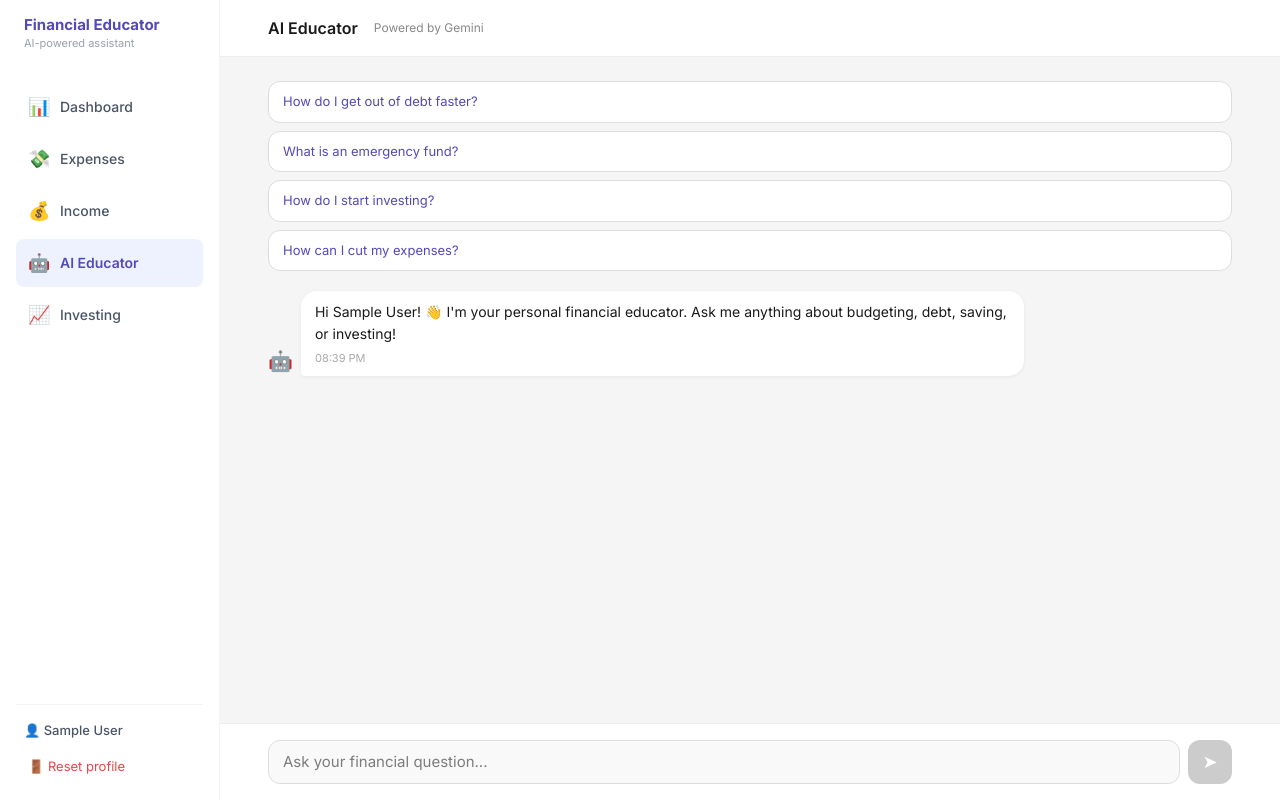
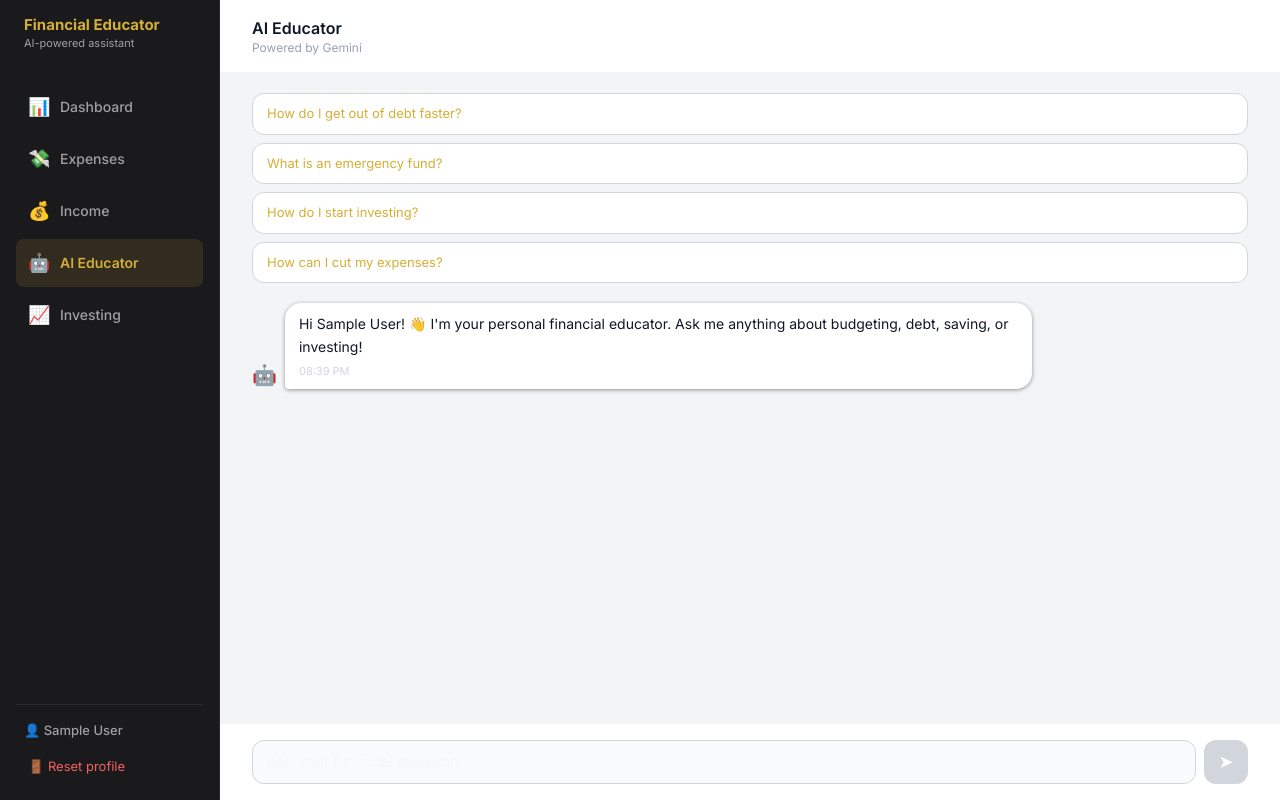
Before and after one commit to gabrielhsmarques/solutionai, a React (Vite) app: page /chat in a window 1280 px wide. Built offline with nearby package versions, Linux system fonts and the light colour scheme; no server answers; sample sign-in values are in the browser's storage.

Commit message:
feat: apply dark gold theme to navbar

```diff
--- a/src/components/ChatMessage.jsx
+++ b/src/components/ChatMessage.jsx
@@ -1,78 +1,28 @@
-// This component renders a single chat message.
-// It changes its appearance based on whether
-// the message was sent by the user or the AI.
 export default function ChatMessage({ message }) {
   const isUser = message.role === 'user'
 
   return (
-    <div style={{
-      ...styles.wrapper,
-      justifyContent: isUser ? 'flex-end' : 'flex-start'
-    }}>
-      {/* AI avatar — only shown for AI messages */}
+    <div className={`flex items-end gap-2 mb-3 ${isUser ? 'justify-end' : 'justify-start'}`}>
+
       {!isUser && (
-        <div style={styles.avatar}>🤖</div>
+        <div className="text-xl flex-shrink-0">🤖</div>
       )}
 
-      <div style={{
-        ...styles.bubble,
-        ...(isUser ? styles.userBubble : styles.aiBubble)
-      }}>
-        <p style={{
-          ...styles.text,
-          color: isUser ? '#fff' : '#1a1a1a'
-        }}>
+      <div className={`
+        max-w-[75%] px-3.5 py-2.5 rounded-2xl shadow-card
+        ${isUser ? 'bg-primary rounded-br-sm' : 'bg-white rounded-bl-sm'}
+      `}>
+        <p className={`text-sm leading-relaxed m-0 ${isUser ? 'text-white' : 'text-gray-900'}`}>
           {message.content}
         </p>
-        <p style={{
-          ...styles.time,
-          color: isUser ? 'rgba(255,255,255,0.6)' : '#aaa',
-          textAlign: isUser ? 'right' : 'left'
-        }}>
+        <p className={`text-[11px] mt-1 ${isUser ? 'text-white/60 text-right' : 'text-gray-300 text-left'}`}>
           {message.time}
         </p>
       </div>
 
-      {/* User avatar — only shown for user messages */}
       {isUser && (
-        <div style={styles.avatar}>👤</div>
+        <div className="text-xl flex-shrink-0">👤</div>
       )}
     </div>
   )
 }
-
-const styles = {
-  wrapper: {
-    display: 'flex',
-    alignItems: 'flex-end',
-    gap: '8px',
-    marginBottom: '12px'
-  },
-  avatar: {
-    fontSize: '20px',
-    flexShrink: 0
-  },
-  bubble: {
-    maxWidth: '75%',
-    padding: '10px 14px',
-    borderRadius: '16px',
-    boxShadow: '0 1px 4px rgba(0,0,0,0.06)'
-  },
-  userBubble: {
-    backgroundColor: '#534AB7',
-    borderBottomRightRadius: '4px'
-  },
-  aiBubble: {
-    backgroundColor: '#fff',
-    borderBottomLeftRadius: '4px'
-  },
-  text: {
-    fontSize: '14px',
-    lineHeight: '1.6',
-    margin: 0
-  },
-  time: {
-    fontSize: '11px',
-    marginTop: '4px'
-  }
-}
--- a/src/components/InvestingCard.jsx
+++ b/src/components/InvestingCard.jsx
@@ -1,57 +1,20 @@
-// This component renders a single educational content card.
-// It receives title, description, level and an emoji icon as props.
 export default function InvestingCard({ title, description, level, icon, levelColor }) {
   return (
-    <div style={styles.card}>
-      <div style={styles.header}>
-        <span style={styles.icon}>{icon}</span>
-        <span style={{
-          ...styles.levelBadge,
-          backgroundColor: levelColor + '20',
-          color: levelColor
-        }}>
+    <div className="bg-white rounded-xl p-5 mb-2.5 shadow-card">
+      <div className="flex justify-between items-center mb-2.5">
+        <span className="text-[28px]">{icon}</span>
+        <span
+          className="text-[11px] font-semibold px-2.5 py-1 rounded-full tracking-wide"
+          style={{
+            backgroundColor: levelColor + '20',
+            color: levelColor
+          }}
+        >
           {level}
         </span>
       </div>
-      <h3 style={styles.title}>{title}</h3>
-      <p style={styles.description}>{description}</p>
+      <h3 className="text-[15px] font-semibold text-gray-900 mb-1.5">{title}</h3>
+      <p className="text-[13px] text-gray-500 leading-relaxed">{description}</p>
     </div>
   )
 }
-
-const styles = {
-  card: {
-    backgroundColor: '#fff',
-    borderRadius: '12px',
-    padding: '1.25rem',
-    marginBottom: '10px',
-    boxShadow: '0 1px 4px rgba(0,0,0,0.06)'
-  },
-  header: {
-    display: 'flex',
-    justifyContent: 'space-between',
-    alignItems: 'center',
-    marginBottom: '10px'
-  },
-  icon: {
-    fontSize: '28px'
-  },
-  levelBadge: {
-    fontSize: '11px',
-    fontWeight: '600',
-    padding: '4px 10px',
-    borderRadius: '99px',
-    letterSpacing: '0.04em'
-  },
-  title: {
-    fontSize: '15px',
-    fontWeight: '600',
-    color: '#1a1a1a',
-    marginBottom: '6px'
-  },
-  description: {
-    fontSize: '13px',
-    color: '#666',
-    lineHeight: '1.6'
-  }
-}
--- a/src/components/Navbar.jsx
+++ b/src/components/Navbar.jsx
@@ -22,7 +22,7 @@ export default function Navbar() {
   return (
     <nav className="
       fixed top-0 left-0 h-screen w-[220px] z-50
-      bg-white border-r border-gray-100
+      bg-surface border-r border-border
       flex flex-col p-4
       max-md:w-full max-md:h-[60px] max-md:top-auto max-md:bottom-0
       max-md:flex-row max-md:items-center max-md:border-r-0 max-md:border-t
@@ -31,7 +31,7 @@ export default function Navbar() {
       {/* Logo — hidden on mobile */}
       <div className="text-[15px] font-bold text-primary mb-8 px-2 leading-tight max-md:hidden">
         Financial Educator
-        <span className="block text-[11px] font-normal text-gray-400 mt-0.5">
+        <span className="block text-[11px] font-normal text-text-muted mt-0.5">
           AI-powered assistant
         </span>
       </div>
@@ -50,7 +50,7 @@ export default function Navbar() {
                 max-md:flex-col max-md:items-center max-md:gap-0.5 max-md:px-2 max-md:py-1.5 max-md:text-[10px] max-md:w-auto
                 ${isActive
                   ? 'bg-primary-light text-primary font-semibold'
-                  : 'text-gray-600 hover:bg-primary-light hover:text-primary'
+                  : 'text-text-muted hover:bg-primary-light hover:text-primary'
                 }
               `}
             >
@@ -64,9 +64,9 @@ export default function Navbar() {
       </div>
 
       {/* Footer — hidden on mobile */}
-      <div className="border-t border-gray-100 pt-4 mt-4 max-md:hidden">
+      <div className="border-t border-border pt-4 mt-4 max-md:hidden">
         {profile && (
-          <p className="text-[13px] font-medium text-gray-600 px-2 mb-2">
+          <p className="text-[13px] font-medium text-text-muted px-2 mb-2">
             👤 {profile.name}
           </p>
         )}
--- a/src/index.css
+++ b/src/index.css
@@ -2,25 +2,33 @@
 @import "tailwindcss";
 
 @theme {
-  --color-primary: #534AB7;
-  --color-primary-light: #EEF2FF;
-  --color-primary-dark: #3d3690;
+  --color-primary: #D4AF37;
+  --color-primary-light: rgba(212, 175, 55, 0.12);
+  --color-primary-dark: #B8942E;
 
-  --color-success: #1D9E75;
-  --color-success-light: #f0faf6;
+  --color-success: #2ECC8F;
+  --color-success-light: rgba(46, 204, 143, 0.12);
 
-  --color-danger: #E24B4A;
-  --color-danger-light: #fff5f5;
+  --color-danger: #F0605F;
+  --color-danger-light: rgba(240, 96, 95, 0.12);
 
-  --color-warning: #BA7517;
-  --color-warning-light: #fffbeb;
+  --color-warning: #E0A93E;
+  --color-warning-light: rgba(224, 169, 62, 0.12);
 
-  --shadow-card: 0 1px 4px rgba(0, 0, 0, 0.06);
-  --shadow-modal: 0 8px 32px rgba(0, 0, 0, 0.12);
+  --color-bg: #0D0D0F;
+  --color-surface: #1A1A1D;
+  --color-border: #2A2A2E;
+  --color-text: #F5F5F0;
+  --color-text-muted: #A0A0A0;
+
+  --shadow-card: 0 1px 4px rgba(0, 0, 0, 0.4);
+  --shadow-modal: 0 8px 32px rgba(0, 0, 0, 0.6);
 }
 
 body {
   font-family: 'Inter', system-ui, sans-serif;
+  background-color: #0D0D0F;
+  color: #F5F5F0;
 }
 
 @keyframes bounce {
--- a/src/pages/Chat.jsx
+++ b/src/pages/Chat.jsx
@@ -8,8 +8,6 @@ export default function Chat() {
   const { profile } = useFinance()
   const navigate = useNavigate()
 
-  // messages stores the full conversation history
-  // We start with a welcome message from the AI
   const [messages, setMessages] = useState([
     {
       id: 1,
@@ -19,23 +17,14 @@ export default function Chat() {
     }
   ])
 
-  // Controls the input field value
   const [input, setInput] = useState('')
-
-  // Controls the loading state while waiting for Gemini
   const [loading, setLoading] = useState(false)
-
-  // This ref points to the bottom of the message list
-  // so we can auto-scroll when a new message arrives
   const bottomRef = useRef(null)
 
-  // Redirects to onboarding if there is no profile
   useEffect(() => {
     if (!profile) navigate('/')
   }, [profile, navigate])
 
-  // Auto-scrolls to the latest message every time
-  // the messages array changes
   useEffect(() => {
     bottomRef.current?.scrollIntoView({ behavior: 'smooth' })
   }, [messages])
@@ -48,10 +37,8 @@ export default function Chat() {
   }
 
   async function handleSend() {
-    // Prevents sending empty messages or sending while loading
     if (!input.trim() || loading) return
 
-    // Builds the user message object
     const userMessage = {
       id: Date.now(),
       role: 'user',
@@ -59,27 +46,20 @@ export default function Chat() {
       time: getCurrentTime()
     }
 
-    // Adds user message to the conversation
     setMessages(prev => [...prev, userMessage])
     setInput('')
     setLoading(true)
 
     try {
-      // Sends the question to Gemini along with the user profile
       const response = await askEducator(input.trim(), profile)
-
-      // Builds the AI response message object
       const aiMessage = {
         id: Date.now() + 1,
         role: 'ai',
         content: response,
         time: getCurrentTime()
       }
-
       setMessages(prev => [...prev, aiMessage])
     } catch (error) {
-      // Shows a fallback message if Gemini fails
-      console.error('Gemini chat error:', error)
       const errorMessage = {
         id: Date.now() + 1,
         role: 'ai',
@@ -92,7 +72,6 @@ export default function Chat() {
     }
   }
 
-  // Allows sending the message by pressing Enter
   function handleKeyDown(e) {
     if (e.key === 'Enter' && !e.shiftKey) {
       e.preventDefault()
@@ -100,7 +79,6 @@ export default function Chat() {
     }
   }
 
-  // Suggestion chips — quick questions the user can tap
   const suggestions = [
     'How do I get out of debt faster?',
     'What is an emergency fund?',
@@ -109,27 +87,24 @@ export default function Chat() {
   ]
 
   return (
-    <div style={styles.container}>
+    <div className="flex flex-col h-screen bg-gray-100">
 
-      {/* Fixed header */}
-      <div style={styles.header}>
-        <h1 style={styles.title}>AI Educator</h1>
-        <p style={styles.subtitle}>Powered by Gemini</p>
+      {/* Header */}
+      <div className="px-8 py-4 bg-white border-b border-gray-100 flex-shrink-0 max-md:px-4">
+        <h1 className="text-base font-semibold text-gray-900">AI Educator</h1>
+        <p className="text-xs text-gray-400">Powered by Gemini</p>
       </div>
 
-      {/* Scrollable message area */}
-      <div style={styles.messagesArea}>
+      {/* Scrollable messages area */}
+      <div className="flex-1 overflow-y-auto px-8 py-5 max-md:px-4">
 
-        {/* Suggestion chips — shown only at the start */}
         {messages.length === 1 && (
-          <div style={styles.suggestions}>
+          <div className="flex flex-col gap-2 mb-5">
             {suggestions.map(suggestion => (
               <button
                 key={suggestion}
-                style={styles.chip}
-                onClick={() => {
-                  setInput(suggestion)
-                }}
+                onClick={() => setInput(suggestion)}
+                className="text-left px-3.5 py-2.5 bg-white border border-gray-300 rounded-xl text-[13px] text-primary hover:bg-primary-light transition-colors"
               >
                 {suggestion}
               </button>
@@ -137,47 +112,47 @@ export default function Chat() {
           </div>
         )}
 
-        {/* Renders each message using the ChatMessage component */}
         {messages.map(message => (
           <ChatMessage key={message.id} message={message} />
         ))}
 
-        {/* Loading indicator while waiting for Gemini */}
         {loading && (
-          <div style={styles.loadingWrapper}>
-            <div style={styles.avatar}>🤖</div>
-            <div style={styles.loadingBubble}>
-              <div style={styles.loadingDots}>
-                <div style={styles.dot} />
-                <div style={{ ...styles.dot, animationDelay: '0.2s' }} />
-                <div style={{ ...styles.dot, animationDelay: '0.4s' }} />
+          <div className="flex items-end gap-2 mb-3">
+            <div className="text-xl flex-shrink-0">🤖</div>
+            <div className="bg-white rounded-2xl rounded-bl-sm px-4 py-3 shadow-card">
+              <div className="flex gap-1.5 items-center">
+                <div className="w-[7px] h-[7px] rounded-full bg-primary animate-bounce2" />
+                <div className="w-[7px] h-[7px] rounded-full bg-primary animate-bounce2 [animation-delay:0.2s]" />
+                <div className="w-[7px] h-[7px] rounded-full bg-primary animate-bounce2 [animation-delay:0.4s]" />
               </div>
             </div>
           </div>
         )}
 
-        {/* Invisible element at the bottom for auto-scroll */}
         <div ref={bottomRef} />
       </div>
 
-      {/* Fixed input area at the bottom */}
-      <div style={styles.inputArea}>
+      {/* Fixed input area */}
+      <div className="flex gap-2 px-8 py-4 bg-white border-t border-gray-100 flex-shrink-0 max-md:px-4">
         <input
           type="text"
           placeholder="Ask your financial question..."
           value={input}
           onChange={e => setInput(e.target.value)}
           onKeyDown={handleKeyDown}
-          style={styles.input}
           disabled={loading}
+          className="flex-1 px-3.5 py-2.5 text-[15px] rounded-xl border border-gray-300 outline-none bg-gray-50 focus:border-primary transition-colors"
         />
         <button
           onClick={handleSend}
           disabled={!input.trim() || loading}
-          style={{
-            ...styles.sendBtn,
-            ...(!input.trim() || loading ? styles.sendBtnDisabled : {})
-          }}
+          className={`
+            w-11 h-11 rounded-xl text-lg flex items-center justify-center transition-colors
+            ${!input.trim() || loading
+              ? 'bg-gray-300 text-white cursor-not-allowed'
+              : 'bg-primary text-white hover:bg-primary-dark cursor-pointer'
+            }
+          `}
         >
           ➤
         </button>
@@ -186,116 +161,3 @@ export default function Chat() {
     </div>
   )
 }
-
-const styles = {
-  container: {
-    display: 'flex',
-    flexDirection: 'column',
-    height: '100vh',
-    backgroundColor: '#f5f5f5',
-    maxWidth: '100%',
-    margin: '0'
-  },
-  header: {
-    display: 'flex',
-    alignItems: 'center',
-    gap: '1rem',
-    padding: '1rem 3rem',
-    backgroundColor: '#fff',
-    borderBottom: '1px solid #eee',
-    flexShrink: 0
-  },
-  title: {
-    fontSize: '16px',
-    fontWeight: '600',
-    color: '#1a1a1a'
-  },
-  subtitle: {
-    fontSize: '12px',
-    color: '#888'
-  },
-  messagesArea: {
-    flex: 1,
-    overflowY: 'auto',
-    padding: '1.5rem 3rem'
-  },
-  suggestions: {
-    display: 'flex',
-    flexDirection: 'column',
-    gap: '8px',
-    marginBottom: '1.25rem'
-  },
-  chip: {
-    padding: '10px 14px',
-    backgroundColor: '#fff',
-    border: '1px solid #ddd',
-    borderRadius: '12px',
-    fontSize: '13px',
-    color: '#534AB7',
-    cursor: 'pointer',
-    textAlign: 'left'
-  },
-  loadingWrapper: {
-    display: 'flex',
-    alignItems: 'flex-end',
-    gap: '8px',
-    marginBottom: '12px'
-  },
-  avatar: {
-    fontSize: '20px',
-    flexShrink: 0
-  },
-  loadingBubble: {
-    backgroundColor: '#fff',
-    borderRadius: '16px',
-    borderBottomLeftRadius: '4px',
-    padding: '12px 16px',
-    boxShadow: '0 1px 4px rgba(0,0,0,0.06)'
-  },
-  loadingDots: {
-    display: 'flex',
-    gap: '5px',
-    alignItems: 'center'
-  },
-  dot: {
-    width: '7px',
-    height: '7px',
-    borderRadius: '50%',
-    backgroundColor: '#534AB7',
-    animation: 'bounce 0.8s infinite alternate'
-  },
-  inputArea: {
-    display: 'flex',
-    gap: '8px',
-    padding: '1rem 3rem',
-    backgroundColor: '#fff',
-    borderTop: '1px solid #eee',
-    flexShrink: 0
-  },
-  input: {
-    flex: 1,
-    padding: '10px 14px',
-    fontSize: '15px',
-    border: '1px solid #ddd',
-    borderRadius: '12px',
-    outline: 'none',
-    backgroundColor: '#f9f9f9'
-  },
-  sendBtn: {
-    width: '44px',
-    height: '44px',
-    borderRadius: '12px',
-    backgroundColor: '#534AB7',
-    color: '#fff',
-    border: 'none',
-    fontSize: '18px',
-    cursor: 'pointer',
-    display: 'flex',
-    alignItems: 'center',
-    justifyContent: 'center'
-  },
-  sendBtnDisabled: {
-    backgroundColor: '#ccc',
-    cursor: 'not-allowed'
-  }
-}
--- a/src/pages/investing.jsx
+++ b/src/pages/investing.jsx
@@ -4,8 +4,6 @@ import { useFinance } from '../context/FinanceContext'
 import { askEducator } from '../services/geminiService'
 import InvestingCard from '../components/InvestingCard'
 
-// Content library organized by financial stage.
-// Each stage maps to a user goal from the onboarding.
 const contentLibrary = {
   debt: [
     {
@@ -101,7 +99,6 @@ const contentLibrary = {
   ]
 }
 
-// Maps the user goal from onboarding to a content stage
 function getStageFromGoal(goal) {
   if (!goal) return 'budget'
   const lower = goal.toLowerCase()
@@ -111,7 +108,6 @@ function getStageFromGoal(goal) {
   return 'budget'
 }
 
-// Returns a label and color for each stage
 function getStageInfo(stage) {
   const info = {
     debt: { label: '🔴 Focus: Get out of debt first', color: '#E24B4A' },
@@ -128,14 +124,12 @@ export default function Investing() {
   const [geminiInsight, setGeminiInsight] = useState('')
   const [loadingInsight, setLoadingInsight] = useState(true)
 
-  // Redirects to onboarding if there is no profile
   useEffect(() => {
     if (!profile) {
       navigate('/')
       return
     }
 
-    // Asks Gemini for a personalized next step recommendation
     async function fetchInsight() {
       try {
         const question = `Based on my profile, what is the single most important financial action I should take this month? Be specific and encouraging. Max 3 sentences.`
@@ -158,105 +152,44 @@ export default function Investing() {
   const content = contentLibrary[stage]
 
   return (
-    <div style={styles.container}>
-      <div style={styles.content}>
-
-        {/* Header */}
-        <div style={styles.header}>
-          <h1 style={styles.title}>Investing</h1>
-        </div>
+    <div className="w-full">
+      <h1 className="text-2xl font-semibold text-gray-900 mb-6">Investing</h1>
 
       {/* User stage card */}
-        <div style={{
-          ...styles.stageCard,
-          borderLeft: `4px solid ${stageInfo.color}`
-        }}>
-          <p style={styles.stageLabel}>YOUR CURRENT STAGE</p>
-          <p style={{ ...styles.stageText, color: stageInfo.color }}>
+      <div
+        className="bg-white rounded-xl p-5 mb-4 shadow-card border-l-4"
+        style={{ borderLeftColor: stageInfo.color }}
+      >
+        <p className="text-[11px] font-semibold text-gray-400 uppercase tracking-wide mb-1.5">
+          Your Current Stage
+        </p>
+        <p className="text-[15px] font-semibold" style={{ color: stageInfo.color }}>
           {stageInfo.label}
         </p>
       </div>
 
-        {/* Gemini personalized insight */}
-        <div style={styles.insightCard}>
-          <p style={styles.sectionTitle}>🤖 YOUR PERSONALIZED NEXT STEP</p>
+      {/* Gemini insight */}
+      <div className="bg-primary-light rounded-xl p-5 mb-6 shadow-card">
+        <p className="text-[11px] font-semibold text-gray-400 uppercase tracking-wide mb-2.5">
+          🤖 Your Personalized Next Step
+        </p>
         {loadingInsight ? (
-            <p style={styles.loadingText}>Generating your recommendation...</p>
+          <p className="text-sm text-primary">Generating your recommendation...</p>
         ) : (
-            <p style={styles.insightText}>{geminiInsight}</p>
+          <p className="text-sm text-primary leading-relaxed">{geminiInsight}</p>
         )}
       </div>
 
-        {/* Educational content cards */}
-        <p style={styles.sectionTitle}>📚 RECOMMENDED FOR YOU</p>
+      {/* Educational content */}
+      <p className="text-[11px] font-semibold text-gray-400 uppercase tracking-wide mb-2.5">
+        📚 Recommended For You
+      </p>
+      <div className="grid grid-cols-2 gap-3 max-md:grid-cols-1">
         {content.map((item, index) => (
           <InvestingCard key={index} {...item} />
         ))}
+      </div>
 
-      </div>
     </div>
   )
 }
-
-const styles = {
-  container: {
-  minHeight: '100vh',
-  backgroundColor: '#f5f5f5',
-  padding: '1.5rem 3rem'
-  },
-  content: {
-    width: '100%'
-  },
-  header: {
-    display: 'flex',
-    alignItems: 'center',
-    gap: '1rem',
-    marginBottom: '1.25rem'
-  },
-  title: {
-    fontSize: '20px',
-    fontWeight: '600',
-    color: '#1a1a1a'
-  },
-  stageCard: {
-    backgroundColor: '#fff',
-    borderRadius: '12px',
-    padding: '1rem 1.25rem',
-    marginBottom: '1rem',
-    boxShadow: '0 1px 4px rgba(0,0,0,0.06)'
-  },
-  stageLabel: {
-    fontSize: '11px',
-    fontWeight: '600',
-    color: '#888',
-    letterSpacing: '0.06em',
-    marginBottom: '6px'
-  },
-  stageText: {
-    fontSize: '15px',
-    fontWeight: '600'
-  },
-  insightCard: {
-    backgroundColor: '#EEF2FF',
-    borderRadius: '12px',
-    padding: '1rem 1.25rem',
-    marginBottom: '1.25rem',
-    boxShadow: '0 1px 4px rgba(0,0,0,0.06)'
-  },
-  sectionTitle: {
-    fontSize: '11px',
-    fontWeight: '600',
-    color: '#888',
-    letterSpacing: '0.06em',
-    marginBottom: '10px'
-  },
-  loadingText: {
-    fontSize: '14px',
-    color: '#534AB7'
-  },
-  insightText: {
-    fontSize: '14px',
-    color: '#534AB7',
-    lineHeight: '1.6'
-  }
-}
--- a/src/services/geminiService.js
+++ b/src/services/geminiService.js
@@ -14,8 +14,8 @@ async function generateWithRetry(prompt, retries = 3) {
       const isLastAttempt = i === retries - 1
       if (isLastAttempt) throw error
 
-      // Waits 2 seconds before trying again
-      await new Promise(resolve => setTimeout(resolve, 2000))
+      // Waits 5 seconds before trying again
+      await new Promise(resolve => setTimeout(resolve, 5000))
     }
   }
 }
```
Lines whose indentation alone changed are shown as unchanged.
